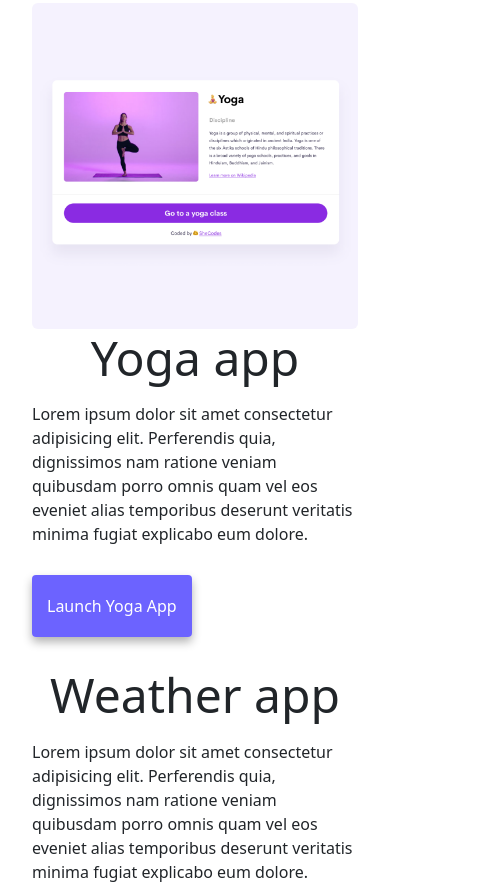
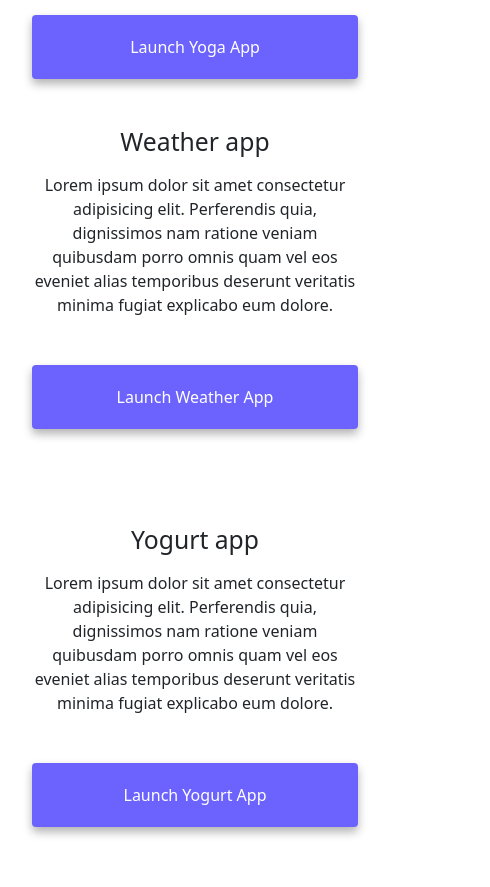
Before and after one commit to Sytnikovakatya/Advanced-Tools-Homework, a plain HTML site: page index.html in a window 390 px wide. Shown: the part 713-1600 px from the top of the page, 490 px wide, since content can reach past the window. After the commit the page ends 1560 px from the top, so only its background shows below. Drawn offline with nearby package versions, Linux system fonts and the light colour scheme.

Commit message:
Added media queries

```diff
--- a/index.html
+++ b/index.html
@@ -82,7 +82,11 @@
       <div class="container">
         <div class="row">
           <div class="col-md-6">
-            <img src="images/yoga.png" class="img-fluid rounded" width="500" />
+            <img
+              src="images/yoga.png"
+              class="img-fluid rounded d-none d-sm-block"
+              width="500"
+            />
           </div>
           <div class="col-md-6">
             <h2 class="mb-3">Yoga app</h2>
@@ -92,7 +96,7 @@
               omnis quam vel eos eveniet alias temporibus deserunt veritatis
               minima fugiat explicabo eum dolore.
             </p>
-            <div class="mt-5">
+            <div class="d-grid mt-5 mx-auto d-md-block">
               <a href="#" class="primary-link">Launch Yoga App</a>
             </div>
           </div>
@@ -106,14 +110,14 @@
               omnis quam vel eos eveniet alias temporibus deserunt veritatis
               minima fugiat explicabo eum dolore.
             </p>
-            <div class="mb-5 mt-5">
+            <div class="d-grid mb-5 mt-5 mx-auto d-md-block">
               <a href="#" class="primary-link">Launch Weather App</a>
             </div>
           </div>
           <div class="col-md-6">
             <img
               src="images/weather.png"
-              class="img-fluid rounded"
+              class="img-fluid rounded d-none d-sm-block"
               width="500"
             />
           </div>
@@ -122,7 +126,7 @@
           <div class="col-md-6">
             <img
               src="images/yogurt.png"
-              class="img-fluid rounded"
+              class="img-fluid rounded d-none d-sm-block"
               width="500"
             />
           </div>
@@ -134,7 +138,7 @@
               omnis quam vel eos eveniet alias temporibus deserunt veritatis
               minima fugiat explicabo eum dolore.
             </p>
-            <div class="mt-5">
+            <div class="d-grid mt-5 mx-auto d-md-block">
               <a href="#" class="primary-link">Launch Yogurt App</a>
             </div>
           </div>
--- a/style.css
+++ b/style.css
@@ -1,3 +1,23 @@
+@media (min-width: 992px) {
+  h1 {
+    font-size: 96px;
+  }
+
+  h2 {
+    font-size: 48px;
+  }
+ }
+
+ @media (max-width: 576px) {
+  a {
+    text-align: center;
+  }
+
+  p {
+    text-align: center;
+  }
+ }
+
 :root {
   --primary-color: #6c63ff;
   --secondary-color: #f5f2fe;
@@ -25,13 +45,7 @@ h3 {
   margin: 0;
 }
 
-h1 {
-  font-size: 96px;
-}
 
-h2 {
-  font-size: 48px;
-}
 
 h3 {
   font-size: 24px;
```
